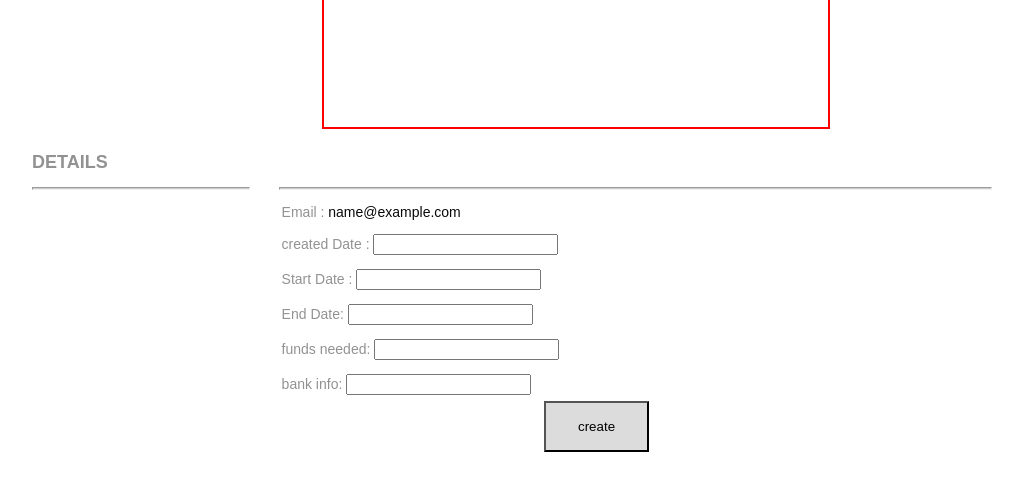
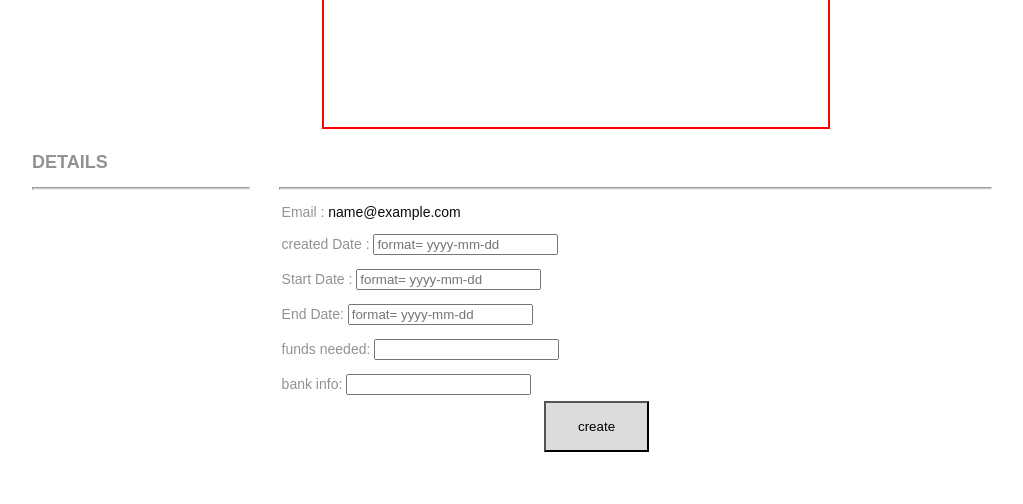
Before and after one commit to cs2103t/cs2102-project, a PHP site: the page made by cs2102 project-group12/project-php/createprofile.php in a window 1280 px wide; the page is wider, and only the part inside the window is pictured. Shown: the part 489-993 px from the top of that part, without its empty margins (128-1151 px from the left). Run offline with PHP 8.4, Linux system fonts and the light colour scheme; the visitor is signed in with stand-in values (Sample User, id 1).

Commit message:
Add files via upload

```diff
--- a/cs2102 project-group12/project-php/connect.php
+++ b/cs2102 project-group12/project-php/connect.php
@@ -1,4 +1,4 @@
 <?php
   	// Connect to the database. Please change the password in the following line accordingly
-    $db     = pg_connect("host=localhost port=5432 dbname=Project1 user=postgres password=password");
+    $db     = pg_connect("host=localhost port=5432 dbname=Project1 user=postgres password=fbcredits");
 ?>
--- a/cs2102 project-group12/project-php/createprofile.php
+++ b/cs2102 project-group12/project-php/createprofile.php
@@ -82,9 +82,9 @@
     <hr class="sectionTitleRule2">
     <div class="section1Content">
       <p><span>Email : </span> <?php session_start(); echo $_SESSION['email'] ?> </p>
-      <p><span>created Date : </span><input type="text" name="created" id="created" ></p>
-      <p><span>Start Date : </span><input type="text" name="project_start" id="project_start" ></p>
-      <p><span>End Date: </span> <input type="text" name="project_end" id="project_end" ></p>
+      <p><span>created Date : </span><input type="text" name="created"  placeholder="format= yyyy-mm-dd" id="created" ></p>
+      <p><span>Start Date : </span><input type="text" name="project_start"  placeholder="format= yyyy-mm-dd"id="project_start" ></p>
+      <p><span>End Date: </span> <input type="text" name="project_end"  placeholder="format= yyyy-mm-dd" id="project_end" ></p>
       <p><span>funds needed: </span> <input type="text" name="target" id="target"  ></p>
       <p><span>bank info: </span> <input type="text" name="bankinfo" id="bankinfo" ></p>
     </div>
--- a/cs2102 project-group12/project-php/handler.php
+++ b/cs2102 project-group12/project-php/handler.php
@@ -18,7 +18,6 @@
         if($is_admin !='T'){
     $query ="UPDATE project SET
 	description = '$_POST[description]',
-	created = '$_POST[created]' ,
 	project_start = '$_POST[project_start]',
 	project_end = '$_POST[project_end]',
 	target = '$_POST[target]',
--- a/cs2102 project-group12/project-php/profile_page.php
+++ b/cs2102 project-group12/project-php/profile_page.php
@@ -105,9 +105,9 @@
         $row    = pg_fetch_assoc($result) ;
         $_SESSION['dummy']=$row["raised"];?>
       <p><span>Email :</span> <?php echo $row["creator"] ?> </p>
-      <p><span>created Date : </span><input type="text" name="created" id="created" value= "<?php echo $row["created"] ?>" ></p>
-      <p><span>Start Date : </span><input type="text" name="project_start" id="project_start" value= "<?php echo $row["project_start"] ?>" ></p>
-      <p><span>End Date: </span> <input type="text" name="project_end" id="project_end" value= "<?php echo $row["project_end"] ?>" ></p>
+      <p><span>created Date : </span><input type="text" name="created" id="created"  placeholder="format= yyyy-mm-dd" value= "<?php echo $row["created"] ?>" ></p>
+      <p><span>Start Date : </span><input type="text" name="project_start" id="project_start"  placeholder="format= yyyy-mm-dd" value= "<?php echo $row["project_start"] ?>" ></p>
+      <p><span>End Date: </span> <input type="text" name="project_end" id="project_end"  placeholder="format= yyyy-mm-dd" value= "<?php echo $row["project_end"] ?>" ></p>
       <p><span>funds needed: </span> <input type="text" name="target" id="target" value= "<?php echo $row["target"] ?>" ></p>
       <p><span>funds raised: </span>  <input type="text" name="raised" id="raised" value= "<?php echo $row["raised"] ?>" ></p>
       <p><span>status: </span> <input type="text" name="completed" id="completed" value= "<?php echo $row["completed"] ?>" ></p>
--- a/cs2102 project-group12/project-php/sign_in.php
+++ b/cs2102 project-group12/project-php/sign_in.php
@@ -10,7 +10,7 @@
             echo "E-mail or Password is invalid";
         }
         else {
-            require ('connect.php');
+            include 'connect.php';
             $email = $_POST['email'];
             $password = $_POST['password'];
             $result = pg_query($db, "SELECT * FROM account WHERE account_email = '$email' AND account_password = '$password'");
```
Also changed, not shown: 1 other file.
